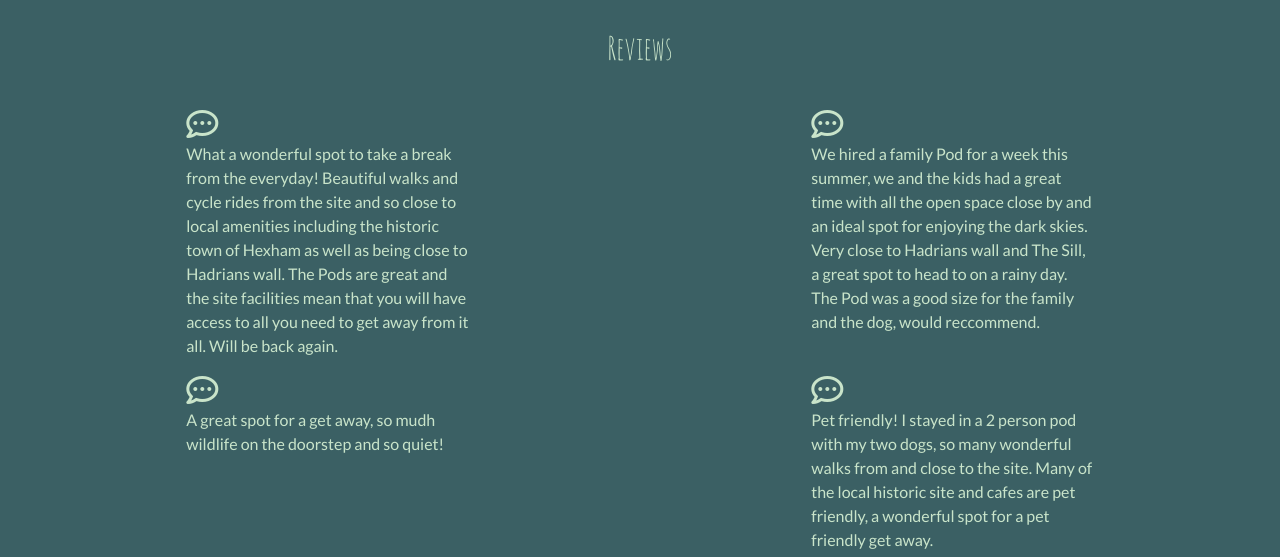
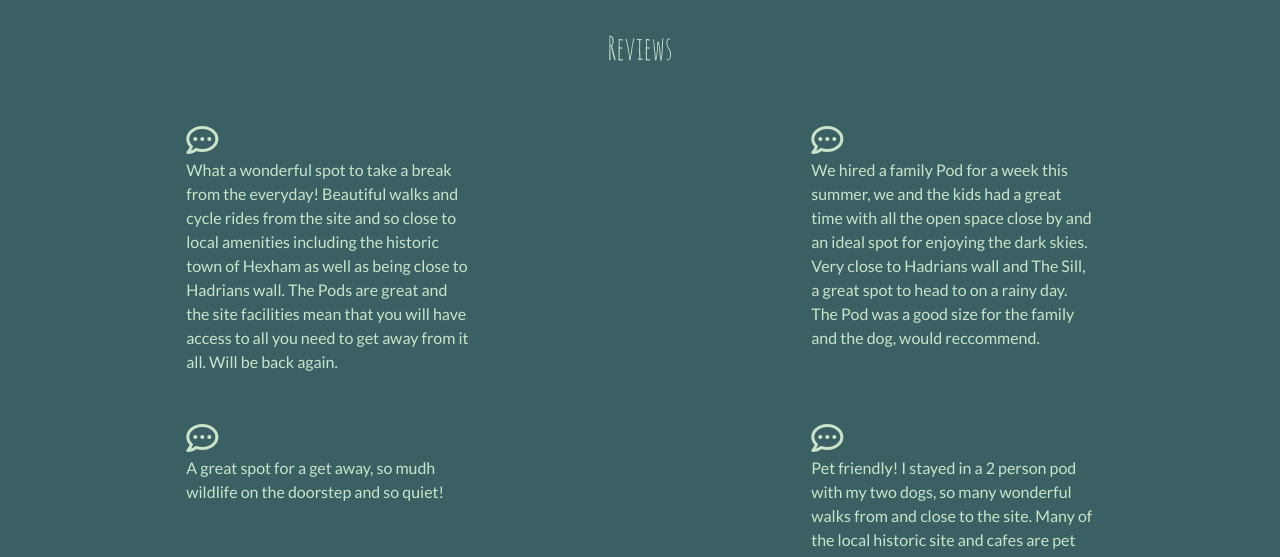
Before and after one commit to Spannakin/WildGetaway, a plain HTML site: page index.html in a window 1280 px wide. Shown: the part 1595-2152 px from the top of the page. Drawn offline with nearby package versions, Linux system fonts and the light colour scheme.

Commit message:
padding added to the reviews section

```diff
--- a/assets/style.css
+++ b/assets/style.css
@@ -111,6 +111,11 @@ a:hover {
     padding-top: 2rem;
 }
 
+#review {
+    padding-top: 1rem;
+    padding-bottom: 1rem;
+}
+
 #address {
     text-align: center;
 }
--- a/index.html
+++ b/index.html
@@ -117,7 +117,7 @@
                 </div>
             </div>
             <div class="row justify-content-around">
-                <div class="col-sm-12 col-md-3">
+                <div class="col-sm-12 col-md-3" id="review">
                     <i class="far fa-comment-dots" id="comment-icon"></i>
                     <p>
                         What a wonderful spot to take a break from the everyday!
@@ -127,7 +127,7 @@
                         Will be back again.
                     </p>
                 </div>
-                <div class="col-sm-12 col-md-3">
+                <div class="col-sm-12 col-md-3" id="review">
                     <i class="far fa-comment-dots" id="comment-icon"></i>
                     <p>
                         We hired a family Pod for a week this summer, we and the kids had a great time with all the open space close by and an ideal spot for enjoying the dark skies.
@@ -137,13 +137,13 @@
                 </div>
             </div>
             <div class="row justify-content-around">
-                <div class="col-sm-12 col-md-3">
+                <div class="col-sm-12 col-md-3" id="review">
                     <i class="far fa-comment-dots" id="comment-icon"></i>
                     <p>
                         A great spot for a get away, so mudh wildlife on the doorstep and so quiet!
                     </p>
                 </div>
-                <div class="col-sm-12 col-md-3">
+                <div class="col-sm-12 col-md-3" id="review">
                     <i class="far fa-comment-dots" id="comment-icon"></i>
                     <p>
                         Pet friendly! I stayed in a 2 person pod with my two dogs, so many wonderful walks from and close to the site.
```
